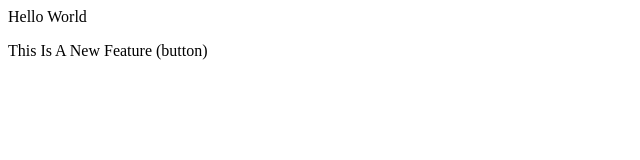
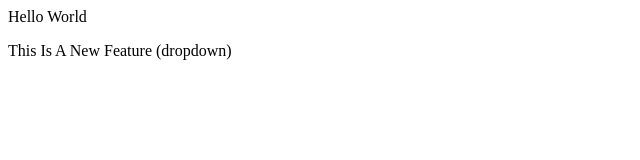
Before and after one commit to SatyamKumar29/local-repo, a plain HTML site: page index.html in a window 1280 px wide. Shown: the full height of the page, 0-640 px from the left. Drawn offline with Linux system fonts and the light colour scheme.

Commit message:
Add Dropdown

```diff
--- a/index.html
+++ b/index.html
@@ -1,2 +1,2 @@
 <p>Hello World</p>
-<p>This Is A New Feature (button)</p>
+<p>This Is A New Feature (dropdown)</p>
```
